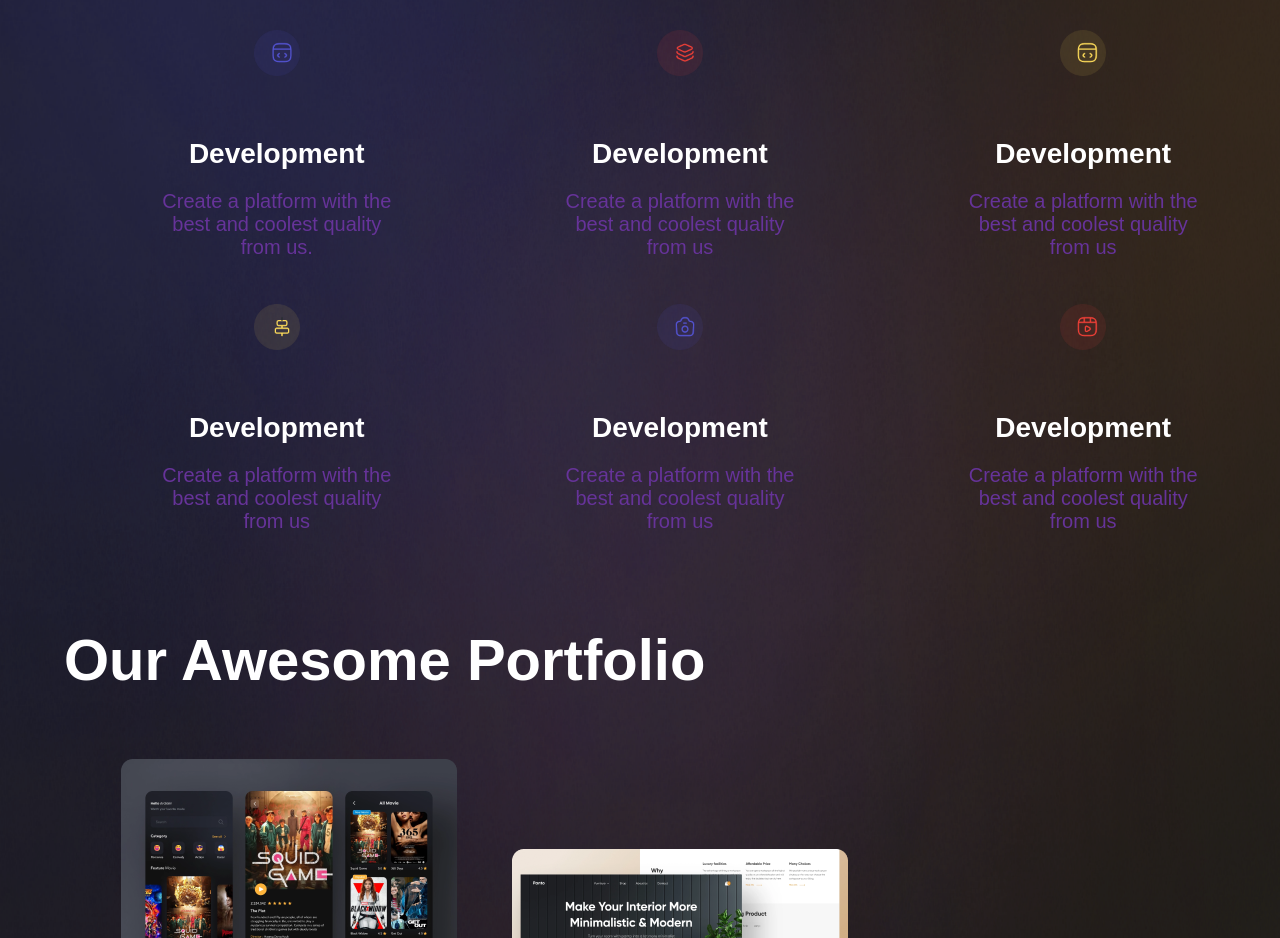
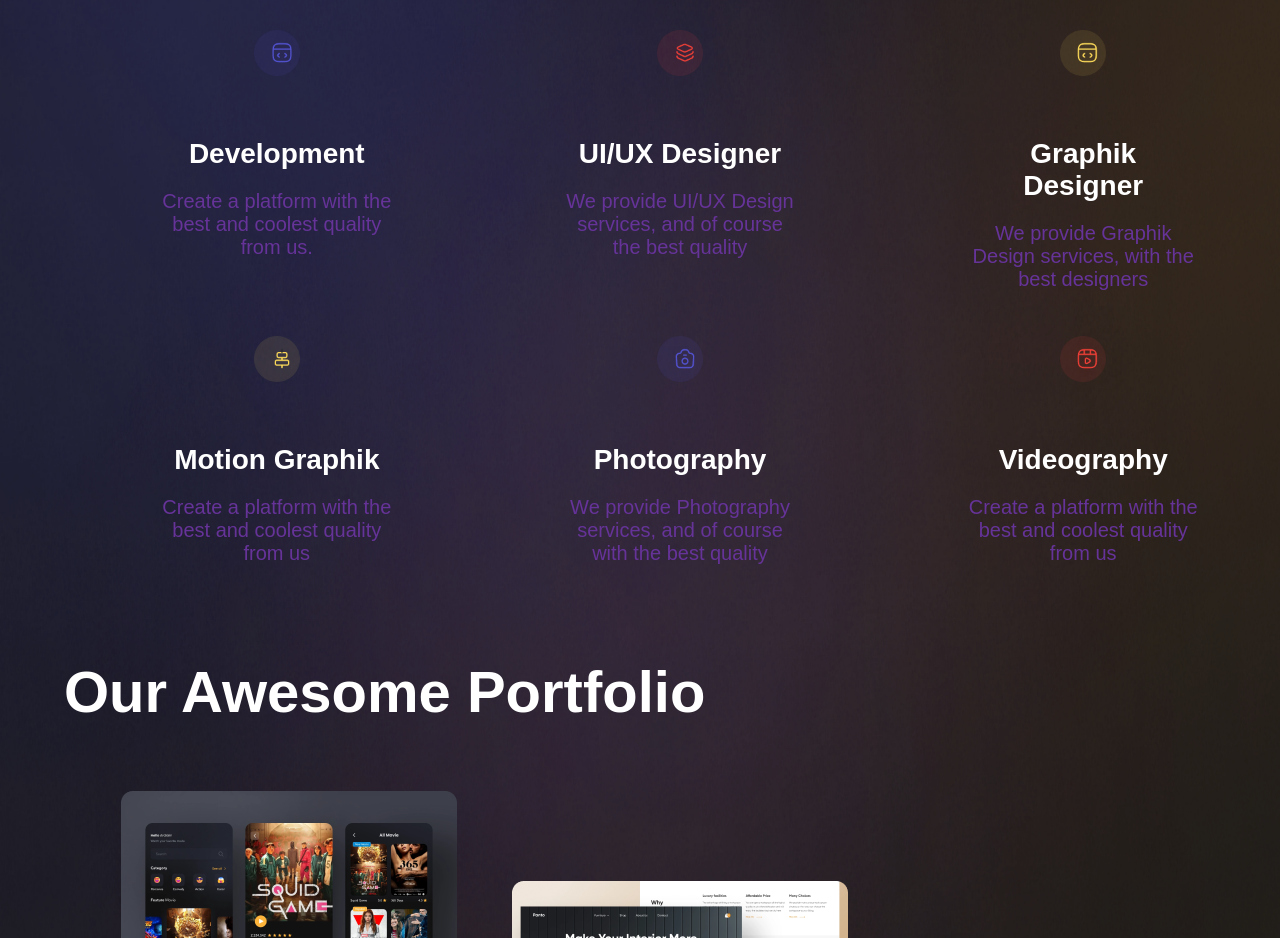
Before and after one commit to NurizaRasulbekova/enver, a plain HTML site: page index.html in a window 1280 px wide. Shown: the part 960-1898 px from the top of the page. Drawn offline with Linux system fonts and the light colour scheme.

Commit message:
adaptive

```diff
--- a/index.html
+++ b/index.html
@@ -123,9 +123,9 @@
               alt=""
               class="services__item"
             />
-            <h4 class="services__title">Development</h4>
+            <h4 class="services__title">UI/UX Designer</h4>
             <p class="services__desc">
-              Create a platform with the best and coolest quality from us
+              We provide UI/UX Design services, and of course the best quality
             </p>
           </li>
           <li class="services__item">
@@ -134,9 +134,9 @@
               alt=""
               class="services__item"
             />
-            <h4 class="services__title">Development</h4>
+            <h4 class="services__title">Graphik Designer</h4>
             <p class="services__desc">
-              Create a platform with the best and coolest quality from us
+              We provide Graphik Design services, with the best designers
             </p>
           </li>
           <li class="services__item">
@@ -145,7 +145,7 @@
               alt=""
               class="services__item"
             />
-            <h4 class="services__title">Development</h4>
+            <h4 class="services__title">Motion Graphik</h4>
             <p class="services__desc">
               Create a platform with the best and coolest quality from us
             </p>
@@ -156,9 +156,10 @@
               alt=""
               class="services__item"
             />
-            <h4 class="services__title">Development</h4>
+            <h4 class="services__title">Photography</h4>
             <p class="services__desc">
-              Create a platform with the best and coolest quality from us
+              We provide Photography services, and of course with the best
+              quality
             </p>
           </li>
           <li class="services__item">
@@ -167,7 +168,7 @@
               alt=""
               class="services__item"
             />
-            <h4 class="services__title">Development</h4>
+            <h4 class="services__title">Videography</h4>
             <p class="services__desc">
               Create a platform with the best and coolest quality from us
             </p>
```
